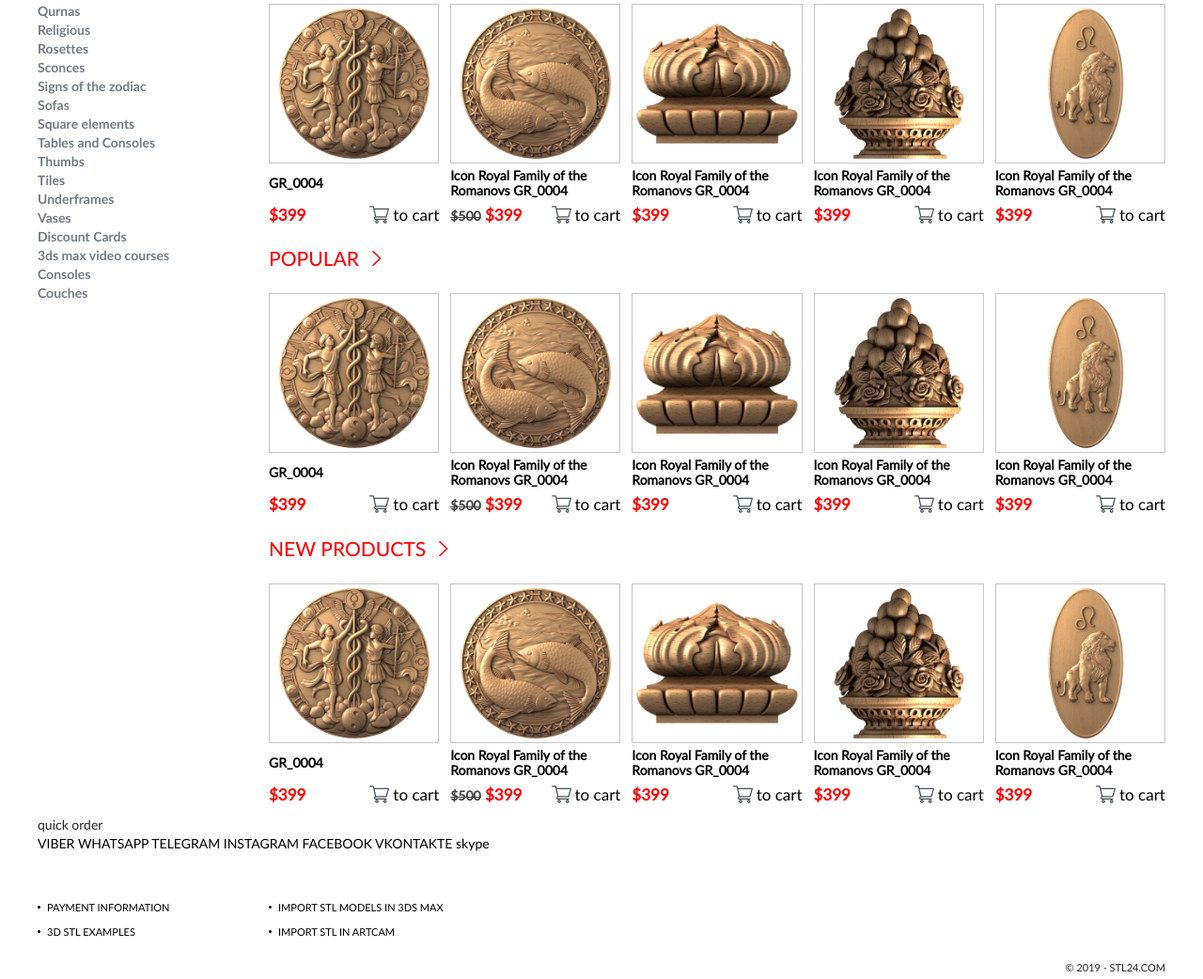
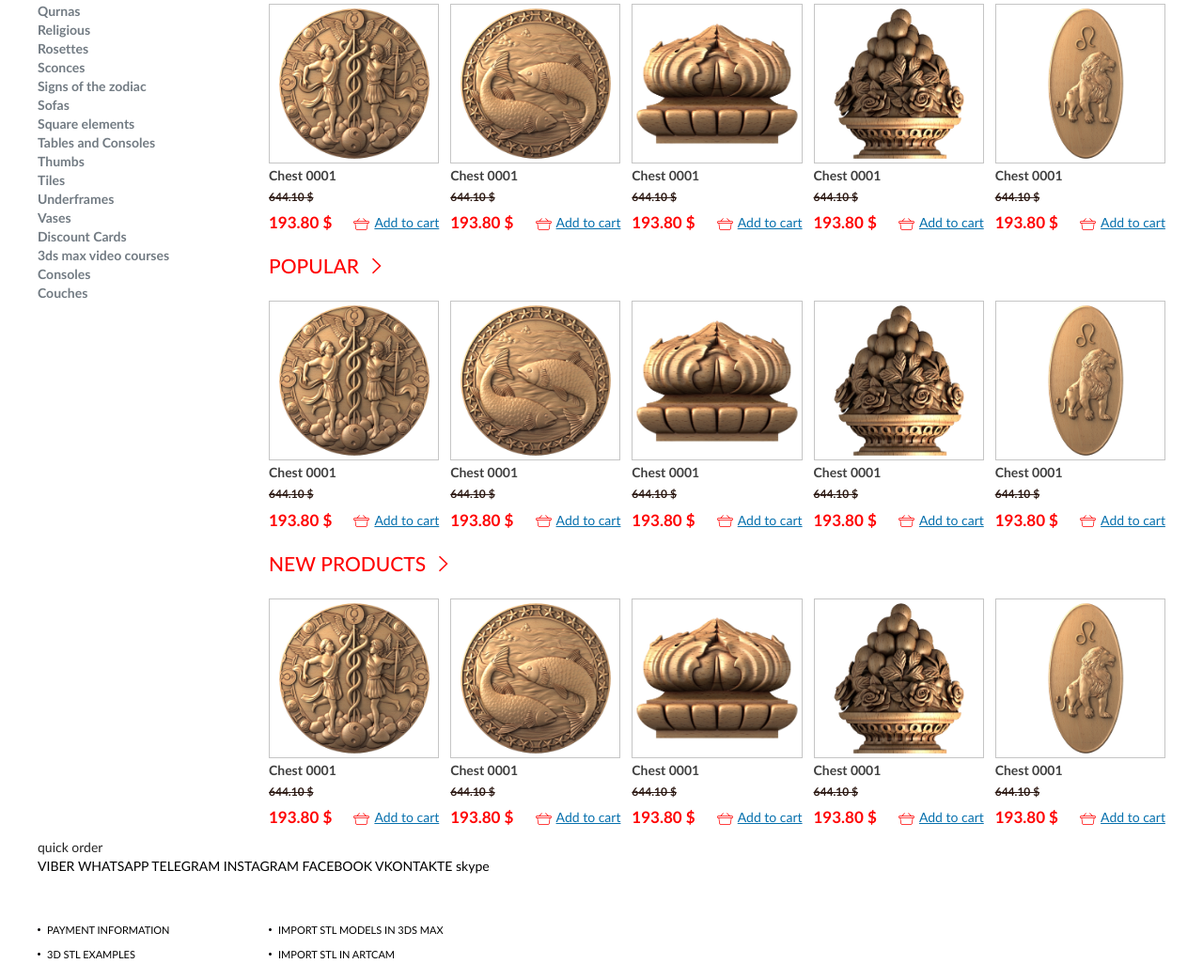
Before and after one commit to Gorjelin/stl24, a plain HTML site: page n/index.html in a window 1280 px wide. Shown: the part 1126-2168 px from the top of the page at 94% size. Drawn offline with Linux system fonts and the light colour scheme.

Commit message:
правки вывода продуктов

```diff
--- a/n/css/css.css
+++ b/n/css/css.css
@@ -18,10 +18,6 @@ body {
 
 a {
   color: #000;
-}
-
-a:hover {
-  color: #000 !important;
 }
 
 .ps {
@@ -279,6 +275,8 @@ a:hover {
   display: flex;
   justify-content: flex-start;
   align-items: center;
+    font-family: 'latobold';
+    color: #434141;
 }
 
 .goods.tile .product .price-block s {
@@ -303,10 +301,16 @@ a:hover {
   float: right;
   padding-left: 25px;
   height: 21px;
-  font-size: 17px;
+  font-size: 14px;
   background: url(../img/shopping-cart.svg) left center no-repeat;
   background-size: auto 100%;
+        color: #0670ad;
+    text-decoration: underline;
 }
+.goods.tile .product .prod-add-cart:hover{
+    text-decoration: none;
+}
+
 
 #footer .footer {
   height: 145px;
@@ -897,5 +901,78 @@ margin-right: 0;
     width: 10px;
     height: 18px;
     top: 4px;
+}
 
+
+.goods .product .txt-product{
+    width: 100%;
+    position: relative;
+    float: left;
 }
+.goods .product .txt-product .title-link{
+    color: #404040;
+    text-decoration: none;
+    font-family: 'latobold';
+    min-height: 28px;
+    display: block;
+	overflow: hidden;
+  position: relative;
+  float: left;
+  width: 100%;
+  display: flex;
+  align-items: center;
+}
+.goods .product .txt-product .desc{
+    font-family: 'latoitalic';
+    font-size: 12px;
+    margin-top: 6px;
+    color: #404040;
+}
+.goods .product .txt-product .cart-line{
+    margin-top: 3px;
+    float: left;
+    width: 100%;
+}
+.goods .product .txt-product .cart-line .price{
+    font-size: 17px;
+    display: inline-block;
+    color: #2c1913;
+    font-family: 'latobold';
+}
+.goods .product .txt-product .cart-line .to-cart{
+    float: right;
+    color: #0670ad;
+    margin-top: 2px;
+    display: inline-block;
+    background: url(../img/to-cart.svg) left center no-repeat;
+    background-size: 17px auto;
+    padding-left: 22px;
+    text-decoration: underline;
+}
+
+.goods .product .txt-product .cart-line .to-cart:hover{
+    text-decoration: none;
+}
+.goods .product .txt-product .old-price{
+    font-size: 12px;
+    font-family: 'latobold';
+    text-decoration: line-through;
+     color: #2c1913;
+    margin-top: 6px;
+    margin-bottom: 4px;
+}
+.goods .product .txt-product .cart-line .new-price{
+    font-size: 17px;
+    display: inline-block;
+    color: #ff0000;
+    font-family: 'latobold';
+    float: left;
+}
+.goods .product .txt-product .cart-line .cart-ico{
+    width: 17px;
+    height: 15px;
+    position: relative;
+    float: left;
+    background: url(../img/cart-red.png) no-repeat;
+    margin-left: 12px;
+}
--- a/n/index.html
+++ b/n/index.html
@@ -322,13 +322,12 @@
                   <a class="prod-img" href="#">
                     <div><img src="images/prev/ZD_0006.jpg" alt="" /></div>
                   </a>
-                  <div class="prod-info ps">
-                    <a class="prod-name" href="#"><span>GR_0004</span></a>
-                    <div class="price-block ps">
-                      <div class="prod-set-price">
-                        $399
-                      </div>
-                      <a class="prod-add-cart" href="#">to cart</a>
+               <div class="txt-product">
+                <a href="/en/chests/chests_1145.html" class="title-link">Chest 0001</a>
+                <div class="old-price">644.10 $</div>
+                    <div class="cart-line">
+                        <div class="new-price">193.80 $</div>
+                        <a href="/en/cart/" class="to-cart" data-id="1145" data-price="193.80">Add to cart</a>
                     </div>
                 </div>
                 </div>
@@ -337,13 +336,12 @@
                   <a class="prod-img" href="#">
                     <div><img src="images/prev/ZD_0002.jpg" alt="" /></div>
                   </a>
-                  <div class="prod-info ps">
-                    <a class="prod-name" href="#"><span>Icon Royal Family of the Romanovs GR_0004</span></a>
-                    <div class="price-block ps">
-                      <div class="prod-set-price">
-                        <s>$500</s> $399
-                      </div>
-                      <a class="prod-add-cart" href="#">to cart</a>
+               <div class="txt-product">
+                <a href="/en/chests/chests_1145.html" class="title-link">Chest 0001</a>
+                <div class="old-price">644.10 $</div>
+                    <div class="cart-line">
+                        <div class="new-price">193.80 $</div>
+                        <a href="/en/cart/" class="to-cart" data-id="1145" data-price="193.80">Add to cart</a>
                     </div>
                 </div>
                 </div>
@@ -352,13 +350,12 @@
                   <a class="prod-img" href="#">
                     <div><img src="images/prev/SHS_0010.jpg" alt="" /></div>
                   </a>
-                  <div class="prod-info ps">
-                    <a class="prod-name" href="#"><span>Icon Royal Family of the Romanovs GR_0004</span></a>
-                    <div class="price-block ps">
-                      <div class="prod-set-price">
-                        $399
-                      </div>
-                      <a class="prod-add-cart" href="#">to cart</a>
+               <div class="txt-product">
+                <a href="/en/chests/chests_1145.html" class="title-link">Chest 0001</a>
+                <div class="old-price">644.10 $</div>
+                    <div class="cart-line">
+                        <div class="new-price">193.80 $</div>
+                        <a href="/en/cart/" class="to-cart" data-id="1145" data-price="193.80">Add to cart</a>
                     </div>
                 </div>
                 </div>
@@ -367,13 +364,12 @@
                   <a class="prod-img" href="#">
                     <div><img src="images/prev/SHS_0006_ДОРАБОТКА.jpg" alt="" /></div>
                   </a>
-                  <div class="prod-info ps">
-                    <a class="prod-name" href="#"><span>Icon Royal Family of the Romanovs GR_0004</span></a>
-                    <div class="price-block ps">
-                      <div class="prod-set-price">
-                        $399
-                      </div>
-                      <a class="prod-add-cart" href="#">to cart</a>
+               <div class="txt-product">
+                <a href="/en/chests/chests_1145.html" class="title-link">Chest 0001</a>
+                <div class="old-price">644.10 $</div>
+                    <div class="cart-line">
+                        <div class="new-price">193.80 $</div>
+                        <a href="/en/cart/" class="to-cart" data-id="1145" data-price="193.80">Add to cart</a>
                     </div>
                 </div>
                 </div>
@@ -382,13 +378,12 @@
                   <a class="prod-img" href="#">
                     <div><img src="images/prev/ZD_0019.jpg" alt="" /></div>
                   </a>
-                  <div class="prod-info ps">
-                    <a class="prod-name ps" href="#"><span>Icon Royal Family of the Romanovs GR_0004</span></a>
-                    <div class="price-block ps">
-                      <div class="prod-set-price">
-                        $399
-                      </div>
-                      <a class="prod-add-cart" href="#">to cart</a>
+               <div class="txt-product">
+                <a href="/en/chests/chests_1145.html" class="title-link">Chest 0001</a>
+                <div class="old-price">644.10 $</div>
+                    <div class="cart-line">
+                        <div class="new-price">193.80 $</div>
+                        <a href="/en/cart/" class="to-cart" data-id="1145" data-price="193.80">Add to cart</a>
                     </div>
                 </div>
                 </div>
@@ -404,13 +399,12 @@
                   <a class="prod-img" href="#">
                     <div><img src="images/prev/ZD_0006.jpg" alt="" /></div>
                   </a>
-                  <div class="prod-info ps">
-                    <a class="prod-name" href="#"><span>GR_0004</span></a>
-                    <div class="price-block ps">
-                      <div class="prod-set-price">
-                        $399
-                      </div>
-                      <a class="prod-add-cart" href="#">to cart</a>
+               <div class="txt-product">
+                <a href="/en/chests/chests_1145.html" class="title-link">Chest 0001</a>
+                <div class="old-price">644.10 $</div>
+                    <div class="cart-line">
+                        <div class="new-price">193.80 $</div>
+                        <a href="/en/cart/" class="to-cart" data-id="1145" data-price="193.80">Add to cart</a>
                     </div>
                 </div>
                 </div>
@@ -419,13 +413,12 @@
                   <a class="prod-img" href="#">
                     <div><img src="images/prev/ZD_0002.jpg" alt="" /></div>
                   </a>
-                  <div class="prod-info ps">
-                    <a class="prod-name" href="#"><span>Icon Royal Family of the Romanovs GR_0004</span></a>
-                    <div class="price-block ps">
-                      <div class="prod-set-price">
-                        <s>$500</s> $399
-                      </div>
-                      <a class="prod-add-cart" href="#">to cart</a>
+               <div class="txt-product">
+                <a href="/en/chests/chests_1145.html" class="title-link">Chest 0001</a>
+                <div class="old-price">644.10 $</div>
+                    <div class="cart-line">
+                        <div class="new-price">193.80 $</div>
+                        <a href="/en/cart/" class="to-cart" data-id="1145" data-price="193.80">Add to cart</a>
                     </div>
                 </div>
                 </div>
@@ -434,13 +427,12 @@
                   <a class="prod-img" href="#">
                     <div><img src="images/prev/SHS_0010.jpg" alt="" /></div>
                   </a>
-                  <div class="prod-info ps">
-                    <a class="prod-name" href="#"><span>Icon Royal Family of the Romanovs GR_0004</span></a>
-                    <div class="price-block ps">
-                      <div class="prod-set-price">
-                        $399
-                      </div>
-                      <a class="prod-add-cart" href="#">to cart</a>
+               <div class="txt-product">
+                <a href="/en/chests/chests_1145.html" class="title-link">Chest 0001</a>
+                <div class="old-price">644.10 $</div>
+                    <div class="cart-line">
+                        <div class="new-price">193.80 $</div>
+                        <a href="/en/cart/" class="to-cart" data-id="1145" data-price="193.80">Add to cart</a>
                     </div>
                 </div>
                 </div>
@@ -449,13 +441,12 @@
                   <a class="prod-img" href="#">
                     <div><img src="images/prev/SHS_0006_ДОРАБОТКА.jpg" alt="" /></div>
                   </a>
-                  <div class="prod-info ps">
-                    <a class="prod-name" href="#"><span>Icon Royal Family of the Romanovs GR_0004</span></a>
-                    <div class="price-block ps">
-                      <div class="prod-set-price">
-                        $399
-                      </div>
-                      <a class="prod-add-cart" href="#">to cart</a>
+               <div class="txt-product">
+                <a href="/en/chests/chests_1145.html" class="title-link">Chest 0001</a>
+                <div class="old-price">644.10 $</div>
+                    <div class="cart-line">
+                        <div class="new-price">193.80 $</div>
+                        <a href="/en/cart/" class="to-cart" data-id="1145" data-price="193.80">Add to cart</a>
                     </div>
                 </div>
                 </div>
@@ -464,13 +455,12 @@
                   <a class="prod-img" href="#">
                     <div><img src="images/prev/ZD_0019.jpg" alt="" /></div>
                   </a>
-                  <div class="prod-info ps">
-                    <a class="prod-name ps" href="#"><span>Icon Royal Family of the Romanovs GR_0004</span></a>
-                    <div class="price-block ps">
-                      <div class="prod-set-price">
-                        $399
-                      </div>
-                      <a class="prod-add-cart" href="#">to cart</a>
+               <div class="txt-product">
+                <a href="/en/chests/chests_1145.html" class="title-link">Chest 0001</a>
+                <div class="old-price">644.10 $</div>
+                    <div class="cart-line">
+                        <div class="new-price">193.80 $</div>
+                        <a href="/en/cart/" class="to-cart" data-id="1145" data-price="193.80">Add to cart</a>
                     </div>
                 </div>
                 </div>
@@ -486,13 +476,12 @@
                   <a class="prod-img" href="#">
                     <div><img src="images/prev/ZD_0006.jpg" alt="" /></div>
                   </a>
-                  <div class="prod-info ps">
-                    <a class="prod-name" href="#"><span>GR_0004</span></a>
-                    <div class="price-block ps">
-                      <div class="prod-set-price">
-                        $399
-                      </div>
-                      <a class="prod-add-cart" href="#">to cart</a>
+               <div class="txt-product">
+                <a href="/en/chests/chests_1145.html" class="title-link">Chest 0001</a>
+                <div class="old-price">644.10 $</div>
+                    <div class="cart-line">
+                        <div class="new-price">193.80 $</div>
+                        <a href="/en/cart/" class="to-cart" data-id="1145" data-price="193.80">Add to cart</a>
                     </div>
                 </div>
                 </div>
@@ -501,13 +490,12 @@
                   <a class="prod-img" href="#">
                     <div><img src="images/prev/ZD_0002.jpg" alt="" /></div>
                   </a>
-                  <div class="prod-info ps">
-                    <a class="prod-name" href="#"><span>Icon Royal Family of the Romanovs GR_0004</span></a>
-                    <div class="price-block ps">
-                      <div class="prod-set-price">
-                        <s>$500</s> $399
-                      </div>
-                      <a class="prod-add-cart" href="#">to cart</a>
+               <div class="txt-product">
+                <a href="/en/chests/chests_1145.html" class="title-link">Chest 0001</a>
+                <div class="old-price">644.10 $</div>
+                    <div class="cart-line">
+                        <div class="new-price">193.80 $</div>
+                        <a href="/en/cart/" class="to-cart" data-id="1145" data-price="193.80">Add to cart</a>
                     </div>
                 </div>
                 </div>
@@ -516,13 +504,12 @@
                   <a class="prod-img" href="#">
                     <div><img src="images/prev/SHS_0010.jpg" alt="" /></div>
                   </a>
-                  <div class="prod-info ps">
-                    <a class="prod-name" href="#"><span>Icon Royal Family of the Romanovs GR_0004</span></a>
-                    <div class="price-block ps">
-                      <div class="prod-set-price">
-                        $399
-                      </div>
-                      <a class="prod-add-cart" href="#">to cart</a>
+               <div class="txt-product">
+                <a href="/en/chests/chests_1145.html" class="title-link">Chest 0001</a>
+                <div class="old-price">644.10 $</div>
+                    <div class="cart-line">
+                        <div class="new-price">193.80 $</div>
+                        <a href="/en/cart/" class="to-cart" data-id="1145" data-price="193.80">Add to cart</a>
                     </div>
                 </div>
                 </div>
@@ -531,13 +518,12 @@
                   <a class="prod-img" href="#">
                     <div><img src="images/prev/SHS_0006_ДОРАБОТКА.jpg" alt="" /></div>
                   </a>
-                  <div class="prod-info ps">
-                    <a class="prod-name" href="#"><span>Icon Royal Family of the Romanovs GR_0004</span></a>
-                    <div class="price-block ps">
-                      <div class="prod-set-price">
-                        $399
-                      </div>
-                      <a class="prod-add-cart" href="#">to cart</a>
+               <div class="txt-product">
+                <a href="/en/chests/chests_1145.html" class="title-link">Chest 0001</a>
+                <div class="old-price">644.10 $</div>
+                    <div class="cart-line">
+                        <div class="new-price">193.80 $</div>
+                        <a href="/en/cart/" class="to-cart" data-id="1145" data-price="193.80">Add to cart</a>
                     </div>
                 </div>
                 </div>
@@ -546,13 +532,12 @@
                   <a class="prod-img" href="#">
                     <div><img src="images/prev/ZD_0019.jpg" alt="" /></div>
                   </a>
-                  <div class="prod-info ps">
-                    <a class="prod-name ps" href="#"><span>Icon Royal Family of the Romanovs GR_0004</span></a>
-                    <div class="price-block ps">
-                      <div class="prod-set-price">
-                        $399
-                      </div>
-                      <a class="prod-add-cart" href="#">to cart</a>
+               <div class="txt-product">
+                <a href="/en/chests/chests_1145.html" class="title-link">Chest 0001</a>
+                <div class="old-price">644.10 $</div>
+                    <div class="cart-line">
+                        <div class="new-price">193.80 $</div>
+                        <a href="/en/cart/" class="to-cart" data-id="1145" data-price="193.80">Add to cart</a>
                     </div>
                 </div>
                 </div>
```
Also changed, not shown: n/img/to-cart.svg (added). Lines whose indentation alone changed are shown as unchanged.
